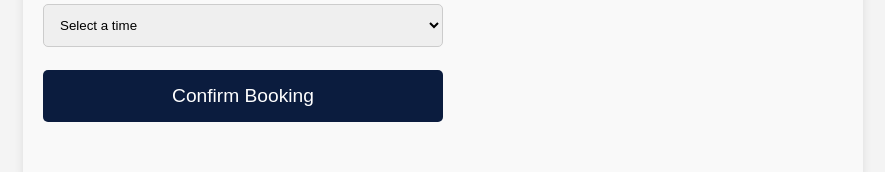
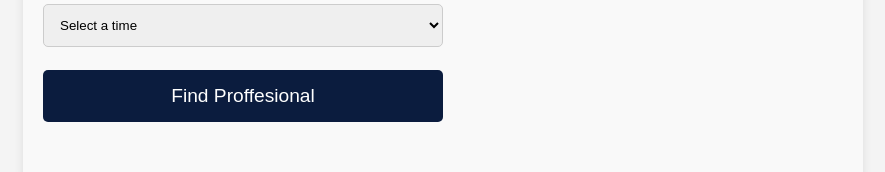
Before and after one commit to sanika2520/homerevive1, a React (Create React App) app: page /book-professional in a window 1280 px wide. Shown: the part 255-427 px from the top of the page, without its empty margins (197-1082 px from the left). Built offline with nearby package versions, Linux system fonts and the light colour scheme; no server answers.

Commit message:
modified:   src/components/BookProfessional.js

```diff
--- a/src/components/BookProfessional.js
+++ b/src/components/BookProfessional.js
@@ -57,7 +57,7 @@ const BookProfessional = () => {
               {generateTimeOptions()} {/* Generate time options with 1-hour intervals */}
             </select>
           </div>
-          <button type="submit" className="btn">Confirm Booking</button>
+          <button type="submit" className="btn">Find Proffesional</button>
         </form>
       </main>
 
```
